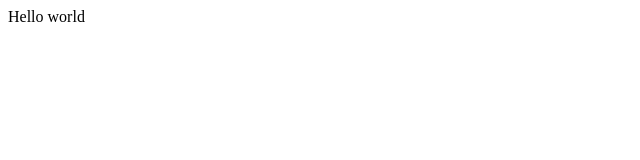
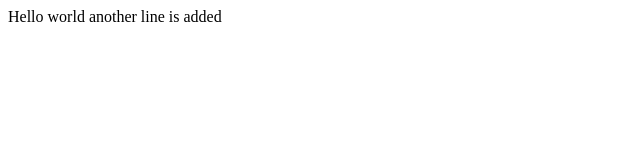
Before and after one commit to promitosh/lecture1, a plain HTML site: page index.html in a window 1280 px wide. Shown: the whole page, without its empty margins (0-640 px from the left). Drawn offline with Linux system fonts and the light colour scheme.

Commit message:
Added a line

```diff
--- a/index.html
+++ b/index.html
@@ -10,7 +10,7 @@ test
 </head>
 <body>
 Hello world
-
+another line is added
 </body>
 
 </html>
```
